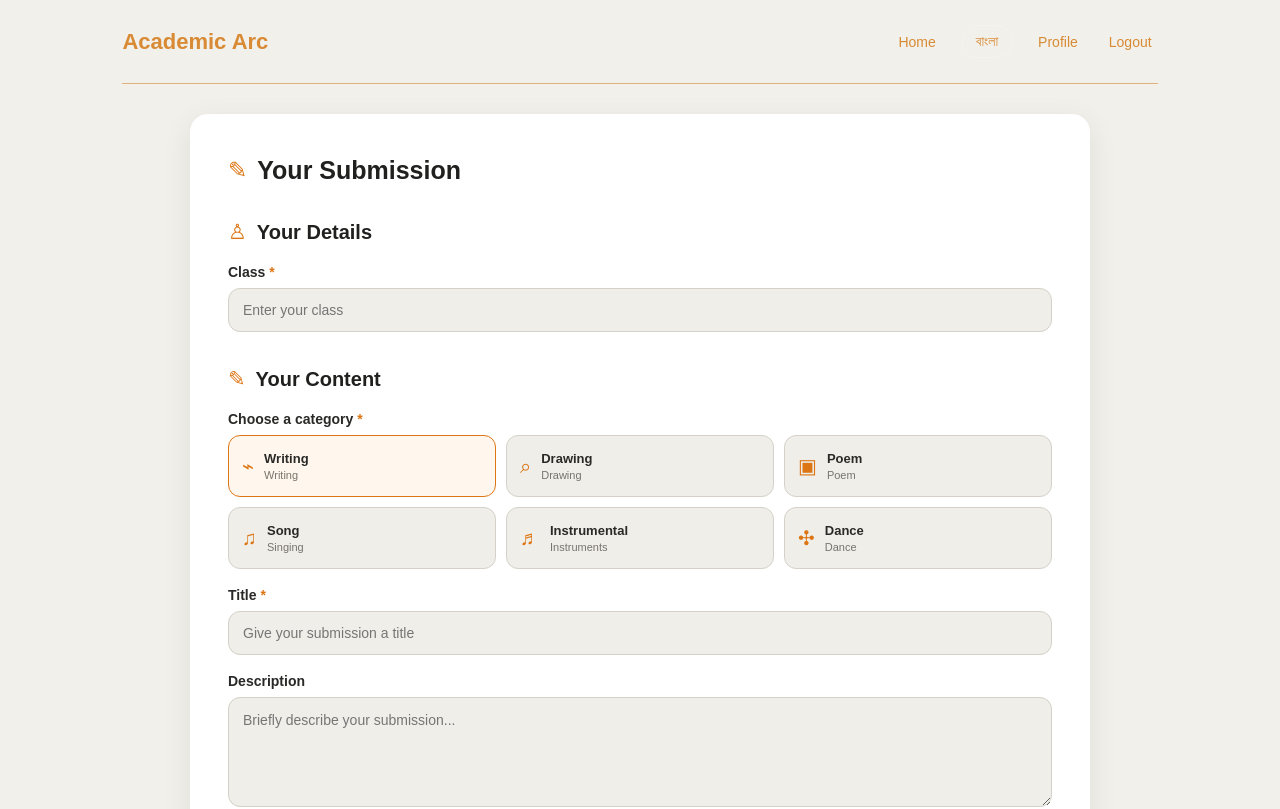
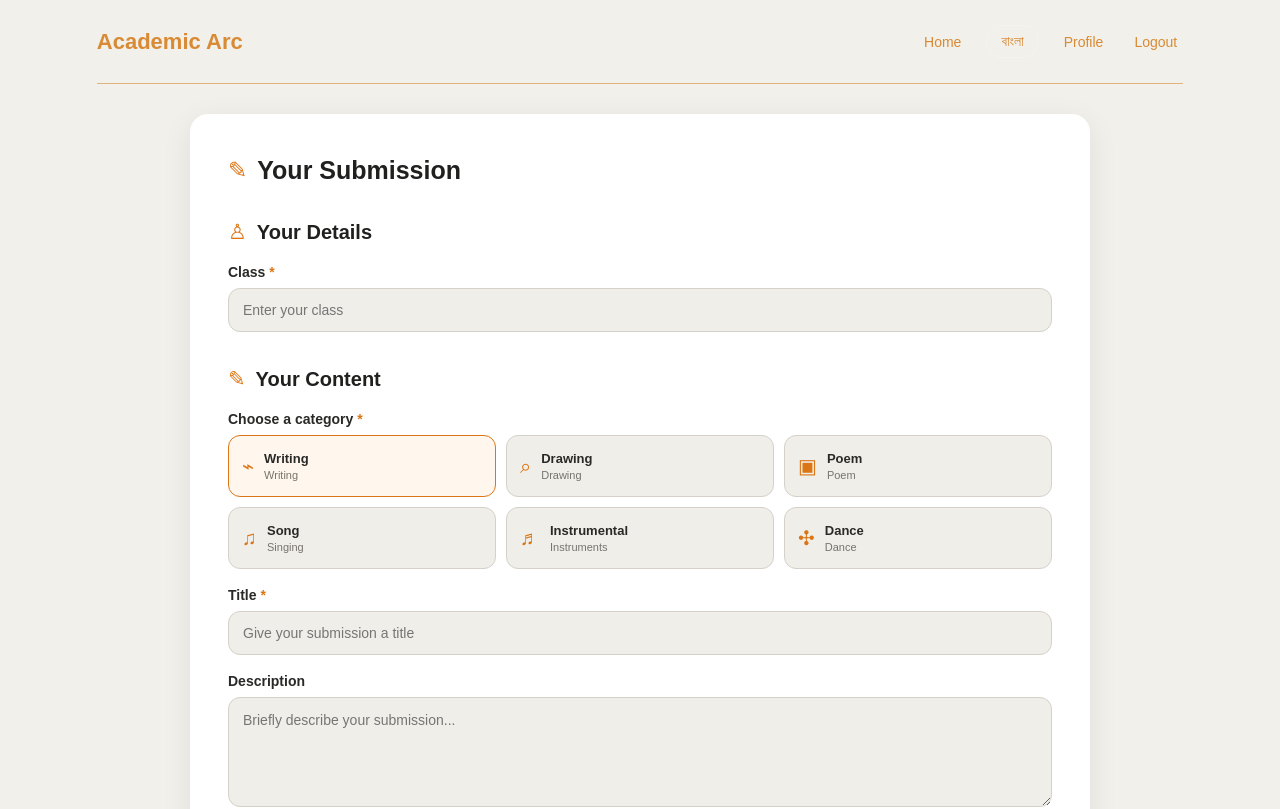
Before and after one commit to AryakBhattacharya/Academic_Arc_v2, a React app in the folder Frontend/: page /submit in a window 1280 px wide. Shown: the top 809 px of the page. Built offline with nearby package versions, Linux system fonts and the light colour scheme; sample sign-in values are in the browser's storage; the HTML template or start-up script is replaced by a standard one.

Commit message:
submit navbar

```diff
--- a/Frontend/src/pages/Submit.css
+++ b/Frontend/src/pages/Submit.css
@@ -35,7 +35,7 @@
 
 
 .submit-navbar {
-    margin: 0 clamp(24px, 8vw, 250px) 30px;
+    margin: 0 clamp(24px, 6vw, 250px) 30px;
     padding: 25px 0;
     display: flex;
     justify-content: space-between;
```
